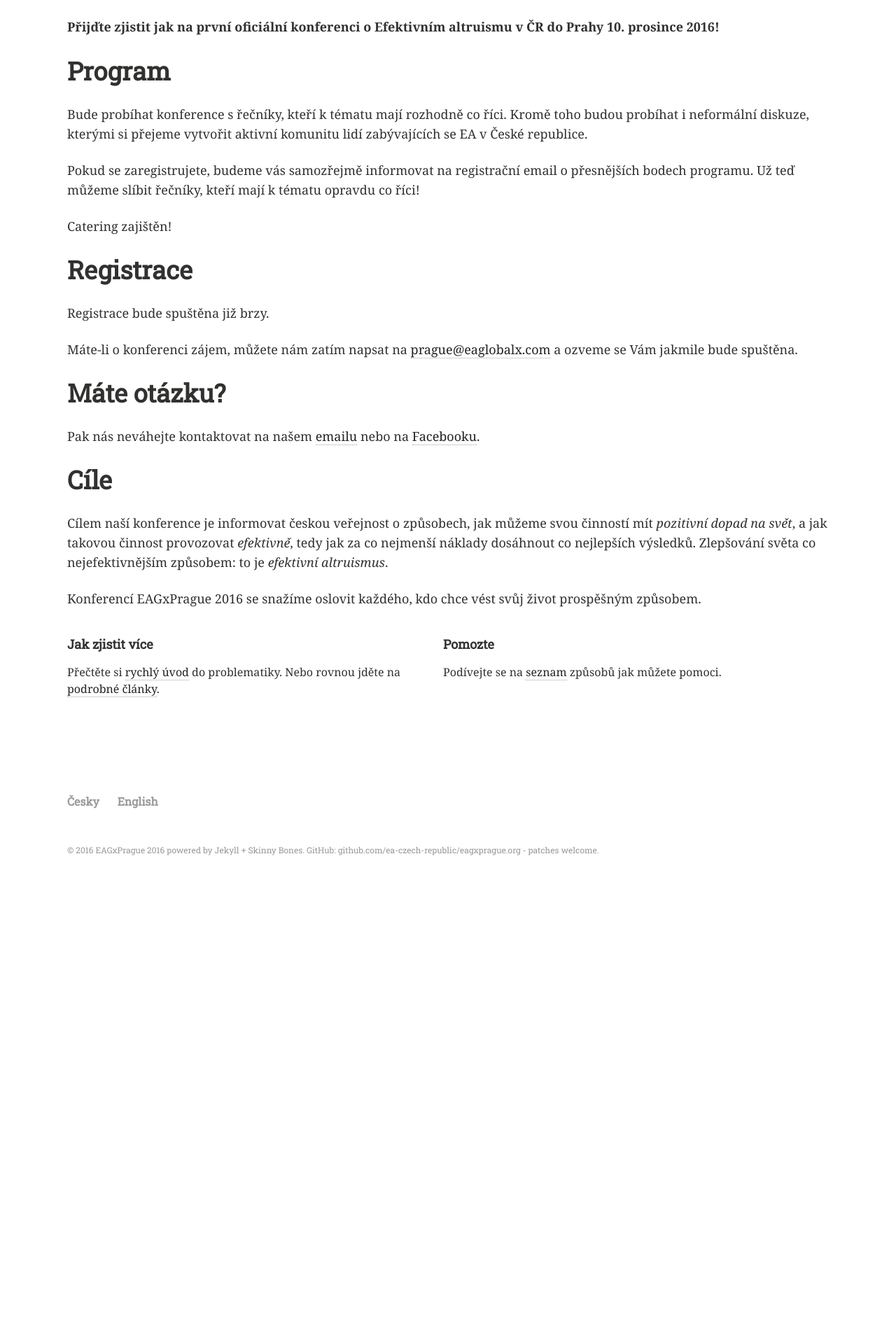
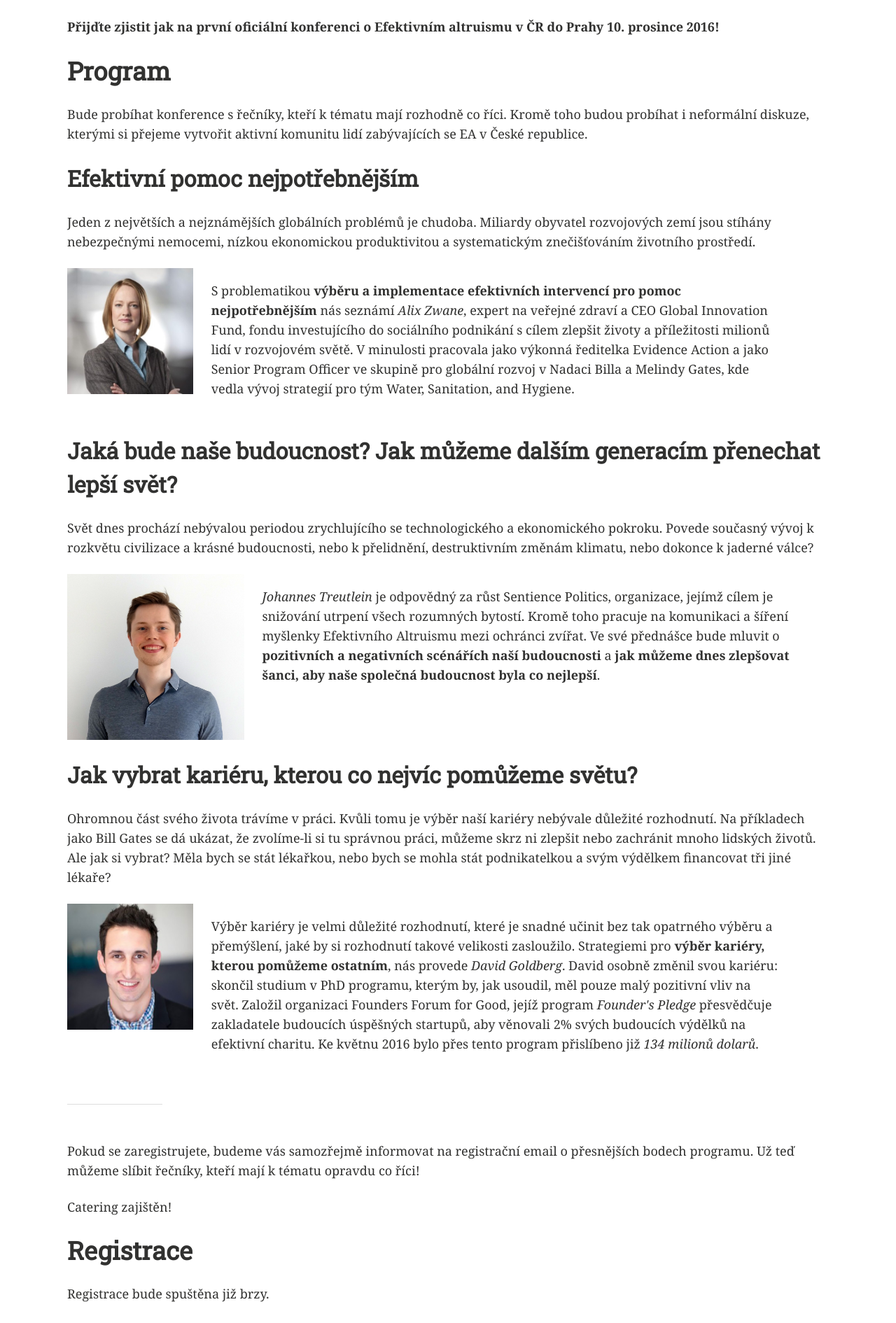
Before and after one commit to ea-czech-republic/eagxprague.org, a Jekyll site: the page built from index.md, in a window 1280 px wide. Shown: the part 925-2815 px from the top of the page at 70% size. Built offline with Jekyll 4.4.1, drawn with Linux system fonts in a browser that asks for light colours; before the commit the page ends 2225 px from its top, so only the background shows below that.

Commit message:
Add content for some parts of program

```diff
--- a/css/main.scss
+++ b/css/main.scss
@@ -76,3 +76,9 @@
    ========================================================================== */
 
 @import "layout";
+
+div.speaker {
+	@include outer-container;
+	img { @include span-columns(3); }
+	p { @include span-columns(9); }
+}
--- a/index.md
+++ b/index.md
@@ -37,6 +37,96 @@
 Bude probíhat konference s řečníky, kteří k tématu mají rozhodně co říci.
 Kromě toho budou probíhat i neformální diskuze, kterými si přejeme vytvořit
 aktivní komunitu lidí zabývajících se EA v České republice.
+
+## Efektivní pomoc nejpotřebnějším
+
+Jeden z největších a nejznámějších globálních problémů je chudoba.
+Miliardy obyvatel rozvojových zemí jsou stíhány nebezpečnými nemocemi, nízkou
+ekonomickou produktivitou a systematickým znečišťováním životního prostředí.
+
+<!-- TODO: nicer and mobile styling -->
+<div class="speaker">
+<img src="images/speakers/alix-zwane.jpg"
+	style="width: 180px;">
+<p>
+S problematikou <b>výběru a implementace efektivních intervencí pro pomoc
+nejpotřebnějším</b> nás seznámí
+<i>Alix Zwane</i>, expert na veřejné zdraví a CEO Global Innovation Fund, <!-- TODO link -->
+fondu investujícího do sociálního podnikání s cílem zlepšit životy a
+příležitosti milionů lidí v rozvojovém světě. V minulosti pracovala jako
+výkonná ředitelka Evidence Action <!-- TODO link --> a jako Senior Program
+Officer ve skupině pro globální rozvoj v Nadaci Billa a Melindy Gates,
+kde vedla vývoj strategií pro tým Water, Sanitation, and Hygiene.
+</p>
+</div>
+
+## Jaká bude naše budoucnost? Jak můžeme dalším generacím přenechat lepší svět?
+
+Svět dnes prochází nebývalou periodou zrychlujícího se technologického
+a ekonomického pokroku. Povede současný vývoj k rozkvětu civilizace a krásné
+budoucnosti, nebo k přelidnění, destruktivním změnám klimatu, nebo dokonce
+k jaderné válce?
+
+<!-- TODO: grid -->
+<div class="speaker">
+<img src="images/speakers/johannes-treutlein.jpg"
+	style="width: 180;" >
+<p>
+<i>Johannes Treutlein</i> je odpovědný za růst Sentience Politics, <!-- TODO link na sentience politics -->
+organizace, jejímž cílem je snižování utrpení všech rozumných bytostí.
+Kromě toho pracuje na komunikaci a šíření myšlenky Efektivního Altruismu
+mezi ochránci zvířat. Ve své přednášce bude mluvit o <b>pozitivních a negativních
+scénářích naší budoucnosti</b> a <b>jak můžeme dnes zlepšovat šanci, aby
+naše společná budoucnost byla co nejlepší</b>.
+</p>
+</div>
+
+## Jak vybrat kariéru, kterou co nejvíc pomůžeme světu?
+
+Ohromnou část svého života trávíme v práci. Kvůli tomu je výběr naší
+kariéry nebývale důležité rozhodnutí. Na příkladech jako Bill Gates se dá
+ukázat, že zvolíme-li si tu správnou práci, můžeme skrz ni zlepšit nebo
+zachránit mnoho lidských životů.
+Ale jak si vybrat? Měla bych se stát lékařkou, nebo bych se mohla stát
+podnikatelkou a svým výdělkem financovat tři jiné lékaře?
+
+<div class="speaker">
+<img src="images/speakers/david-goldberg.jpg"
+	style="width: 180px;" >
+<p>
+Výběr kariéry je velmi důležité rozhodnutí, které je snadné učinit bez tak
+opatrného výběru a přemýšlení, jaké by si rozhodnutí takové velikosti
+zasloužilo. Strategiemi pro <b>výběr kariéry, kterou pomůžeme ostatním</b>,
+nás provede <i>David Goldberg</i>.
+David osobně změnil svou kariéru: skončil studium v PhD programu, kterým by,
+jak usoudil, měl pouze malý pozitivní vliv na svět. Založil organizaci Founders
+Forum for Good, jejíž program <i>Founder's Pledge</i> přesvědčuje zakladatele
+budoucích úspěšných startupů, aby věnovali 2% svých budoucích výdělků na
+efektivní charitu. Ke květnu 2016 bylo přes tento program přislíbeno již
+<i>134 milionů dolarů</i>.
+</p>
+</div>
+
+<!--
+
+## Proč inteligentní lidé často dělají špatná rozhodnutí?
+
+<div class="speaker">
+<img src="images/speakers/lucius-caviola.jpg"
+	style="width: 180px;" >
+<p>
+TODO TODO
+</p>
+</div>
+
+## Čím mohou studenti pomoci světu?
+
+Ollie & Nikita
+
+TODO TODO
+-->
+
+<hr />
 
 Pokud se zaregistrujete, budeme vás samozřejmě informovat na registrační email
 o přesnějších bodech programu. Už teď můžeme slíbit řečníky, kteří mají k
```
